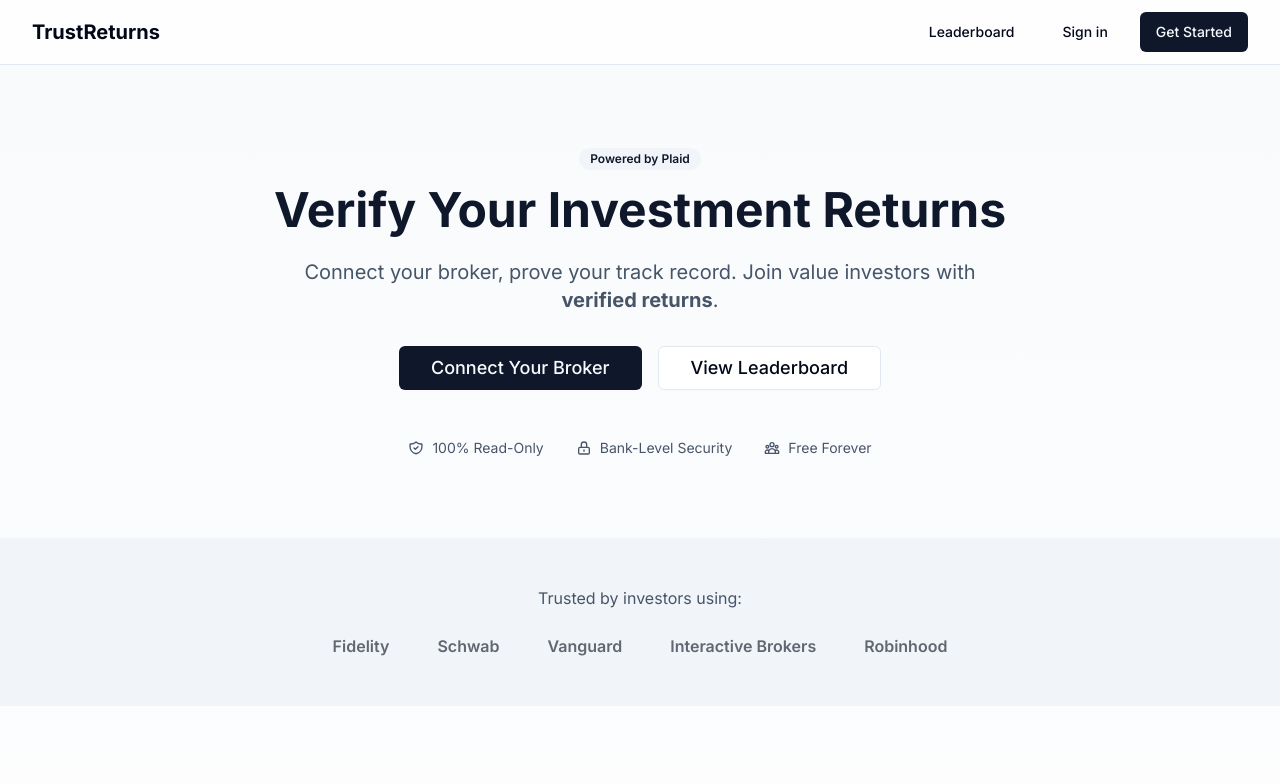
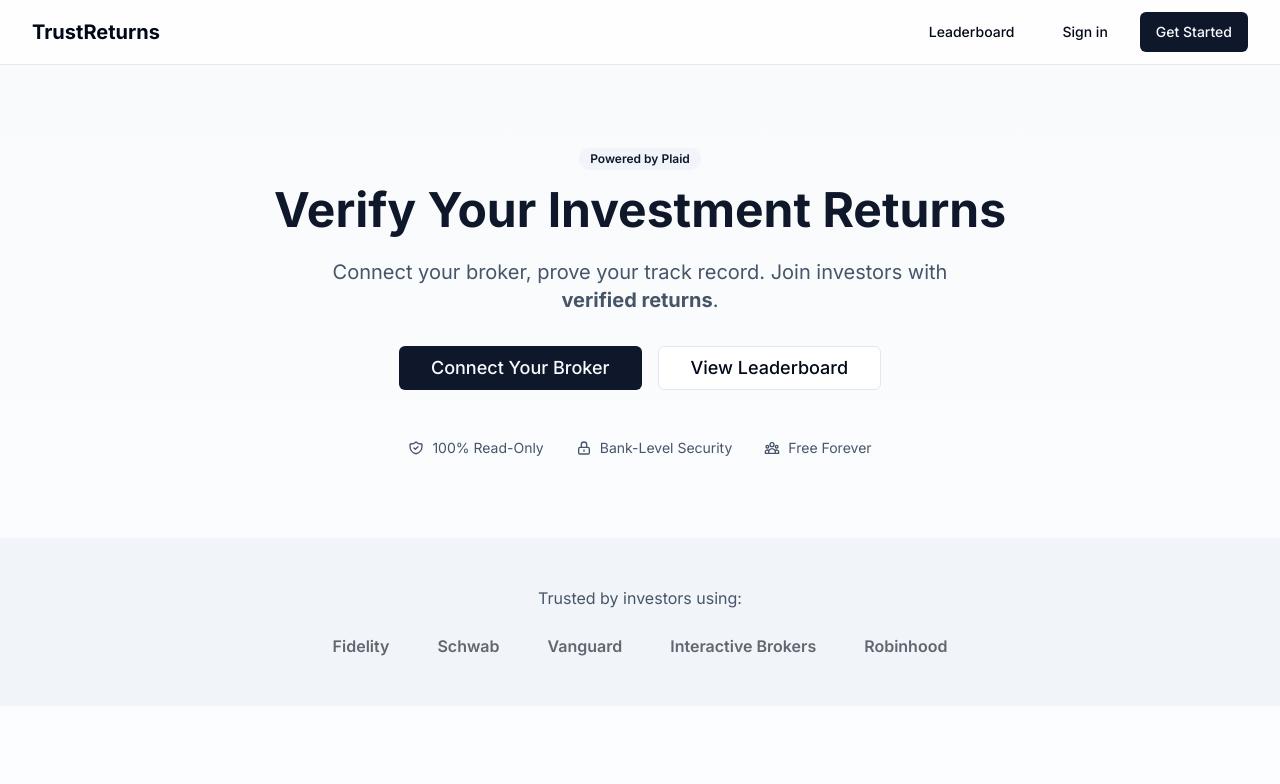
Before and after one commit to AgusPerc/TrustReturns, a Next.js app: page / in a window 1280 px wide. Shown: the top 784 px of the page. Built offline with nearby package versions, Linux system fonts and the light colour scheme.

Commit message:
Update landing page subtitle

```diff
--- a/src/app/page.tsx
+++ b/src/app/page.tsx
@@ -38,7 +38,7 @@ export default function LandingPage() {
         </h1>
 
         <p className="text-xl text-slate-600 mb-8 max-w-2xl mx-auto">
-          Connect your broker, prove your track record. Join value investors
+          Connect your broker, prove your track record. Join investors
           with <strong>verified returns</strong>.
         </p>
 
```
